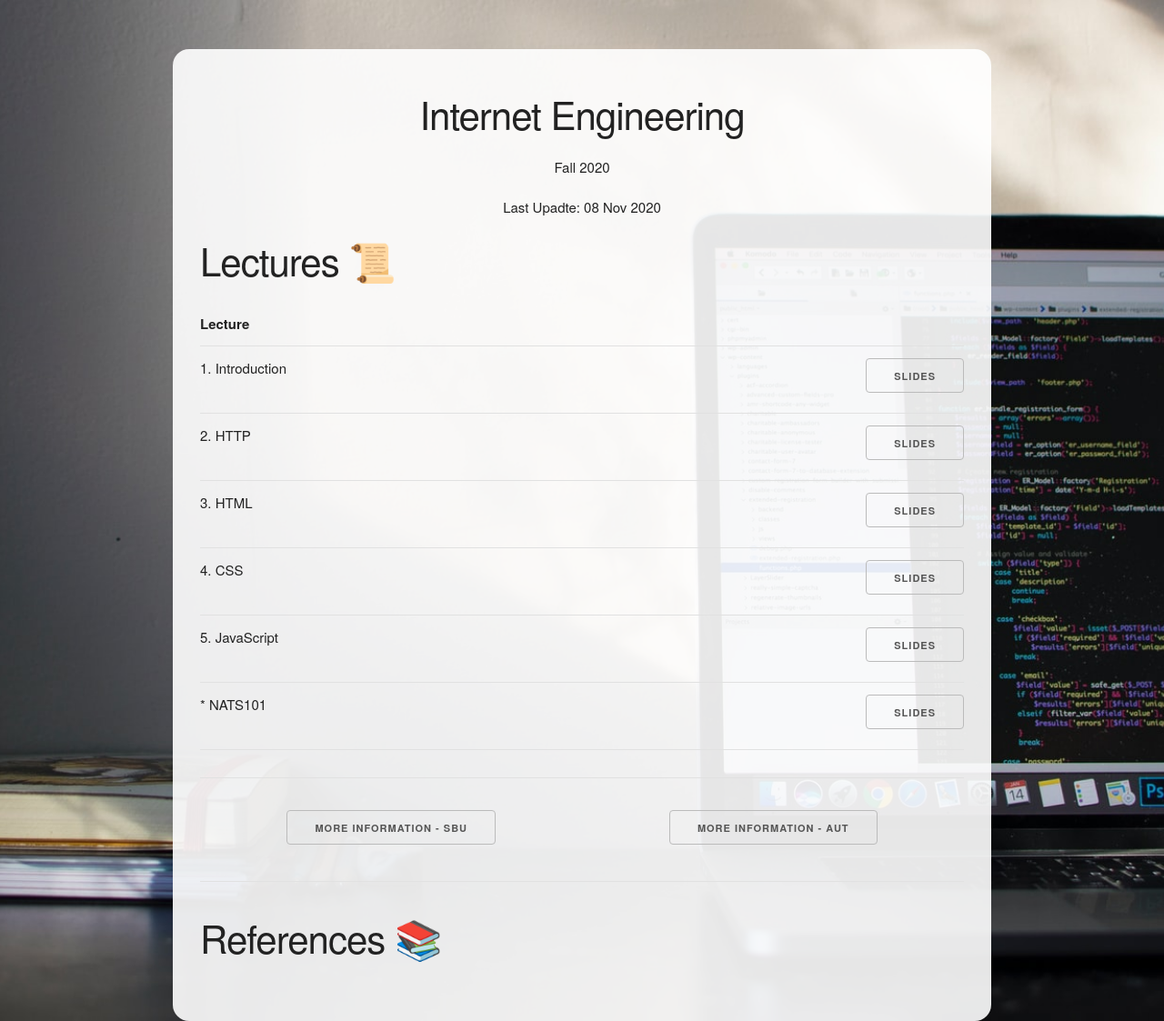
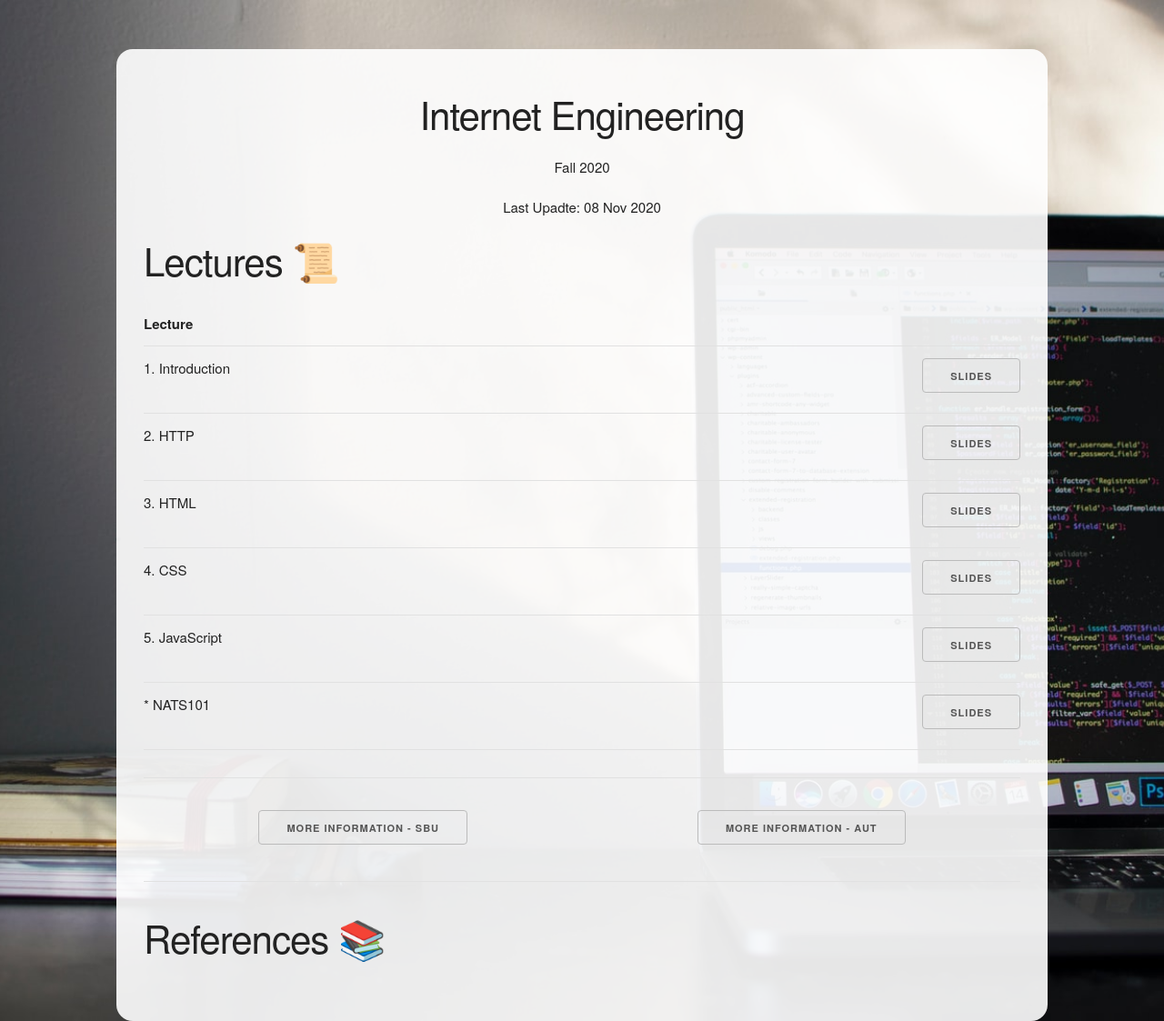
Before and after one commit to 1995parham-teaching/ie-lecture, a Jekyll site: the page built from index.html, in a window 1280 px wide. Shown: the whole page at 91% size. Built offline with Jekyll 4.4.1, drawn with Linux system fonts in a browser that asks for light colours.

Commit message:
feat: Improve Slides Page

```diff
--- a/css/style.scss
+++ b/css/style.scss
@@ -14,11 +14,9 @@
 
 .container {
         max-width: 100%;
-        width: 900px;
 
         background-color: rgba(255, 255, 255, 0.9);
         padding: 45px 30px;
-
 
         border-radius: 18px;
 }
@@ -58,6 +56,7 @@
 .button-container {
         display: flex;
         justify-content: space-around;
+        flex-wrap: wrap;
 }
 
 .email-container {
--- a/index.html
+++ b/index.html
@@ -5,24 +5,26 @@
 <!DOCTYPE html>
 <html lang="fa">
   <head>
-
     <!-- Basic Page Needs
     –––––––––––––––––––––––––––––––––––––––––––––––––– -->
-    <meta charset="utf-8">
+    <meta charset="utf-8" />
     <title>Internet Engineering</title>
-    <meta name="description" content="Internet Engineering Course Lecture and Page">
-    <meta name="author" content="Parham Alvani">
-    <link rel="shortcut icon" href="https://github.com/sbu-ce.png">
+    <meta
+      name="description"
+      content="Internet Engineering Course Lecture and Page"
+    />
+    <meta name="author" content="Parham Alvani" />
+    <link rel="shortcut icon" href="https://github.com/sbu-ce.png" />
 
     <!-- Mobile Specific Metas
     –––––––––––––––––––––––––––––––––––––––––––––––––– -->
-    <meta name="viewport" content="width=device-width, initial-scale=1">
+    <meta name="viewport" content="width=device-width, initial-scale=1" />
 
     <!-- CSS
     –––––––––––––––––––––––––––––––––––––––––––––––––– -->
-    <link rel="stylesheet" href="css/normalize.css">
-    <link rel="stylesheet" href="css/skeleton.css">
-    <link rel="stylesheet" href="css/style.css">
+    <link rel="stylesheet" href="css/normalize.css" />
+    <link rel="stylesheet" href="css/skeleton.css" />
+    <link rel="stylesheet" href="css/style.css" />
 
     <!-- Favicon
     –––––––––––––––––––––––––––––––––––––––––––––––––– -->
@@ -31,12 +33,12 @@
   <body>
     <!-- Primary Page Layout
     –––––––––––––––––––––––––––––––––––––––––––––––––– -->
-    <br>
+    <br />
     <div class="container">
       <div class="header">
         <h2>Internet Engineering</h2>
         <h6>Fall 2020</h6>
-        <h6>Last Upadte: {{site.time | date_to_string}}</h6>
+        <h6>Last Upadte: {{ site.time | date_to_string }}</h6>
       </div>
       <h2>Lectures 📜</h2>
       <table class="u-full-width">
@@ -48,45 +50,64 @@
         </thead>
         <tbody>
           {% assign lectures = site.html_pages | where: "layout", "lecture" %}
-          {% assign miscs = lectures | where: "lecture", false %}
-          {% assign lectures = lectures | where: "lecture", true | sort: "index" %}
-          {% for lecture in lectures %}
+          {% assign miscs = lectures | where: "lecture", false %} {% assign
+          lectures = lectures | where: "lecture", true | sort: "index" %} {% for
+          lecture in lectures %}
           <tr>
             <td class="announcement-text">
               <p>{{ forloop.index }}. {{ lecture.title }}</p>
             </td>
             <td class="announcement-date">
-              <div class ="button-container">
-                <a target="_blank" class="button" href="{{ lecture.path | relative_url }}">Slides</a>
+              <div class="button-container">
+                <a
+                  target="_blank"
+                  class="button"
+                  href="{{ lecture.path | relative_url }}"
+                  >Slides</a
+                >
               </div>
             </td>
           </tr>
-          {% endfor %}
-          {% for misc in miscs %}
+          {% endfor %} {% for misc in miscs %}
           <tr>
             <td class="announcement-text">
               <p>* {{ misc.title }}</p>
             </td>
             <td class="announcement-date">
-              <div class ="button-container">
-                <a target="_blank" class="button" href="{{ misc.path | relative_url }}">Slides</a>
+              <div class="button-container">
+                <a
+                  target="_blank"
+                  class="button"
+                  href="{{ misc.path | relative_url }}"
+                  >Slides</a
+                >
               </div>
             </td>
           </tr>
           {% endfor %}
         </tbody>
       </table>
-      <hr>
-      <div class ="button-container">
-        <a target="_blank" class="button" href="https://docs.google.com/spreadsheets/d/1sqjO7WDvUZ1x_maXxZUYO0-gGiHyInAVWxEUBEF3tmw/edit?usp=sharing">More Information - SBU</a>
-        <a target="_blank" class="button" href="https://docs.google.com/spreadsheets/d/1Qmc_UmciMFjfg2CYEFMKsint01B8lrUjUotymNVOQgU/edit?usp=sharing">More Information - AUT</a>
+      <hr />
+      <div class="button-container">
+        <a
+          target="_blank"
+          class="button"
+          href="https://docs.google.com/spreadsheets/d/1sqjO7WDvUZ1x_maXxZUYO0-gGiHyInAVWxEUBEF3tmw/edit?usp=sharing"
+          >More Information - SBU</a
+        >
+        <a
+          target="_blank"
+          class="button"
+          href="https://docs.google.com/spreadsheets/d/1Qmc_UmciMFjfg2CYEFMKsint01B8lrUjUotymNVOQgU/edit?usp=sharing"
+          >More Information - AUT</a
+        >
       </div>
-      <hr>
+      <hr />
       <h2>References 📚</h2>
       <div>
         {% for reference in site.data.references %}
         <div class="reference">
-          <img class="image" src="{{reference.image}}">
+          <img class="image" src="{{ reference.image }}" />
           <div class="text">
             <h5>{{ reference.title }}</h5>
             <h5>Authors:</h5>
@@ -100,15 +121,15 @@
         {% endfor %}
       </div>
     </div>
-  <!-- End Document
+    <!-- End Document
   –––––––––––––––––––––––––––––––––––––––––––––––––– -->
     <script>
       let announcements = document.getElementsByClassName("announcement-text");
-      for(let i = 0; i < announcements.length; i++) {
-        if (announcements[i].hasAttribute('data-tag')) {
-          let div = document.createElement('div');
-          div.innerHTML = announcements[i].getAttribute('data-tag');
-          div.setAttribute('class','news-status');
+      for (let i = 0; i < announcements.length; i++) {
+        if (announcements[i].hasAttribute("data-tag")) {
+          let div = document.createElement("div");
+          div.innerHTML = announcements[i].getAttribute("data-tag");
+          div.setAttribute("class", "news-status");
           announcements[i].appendChild(div);
         }
       }
```
